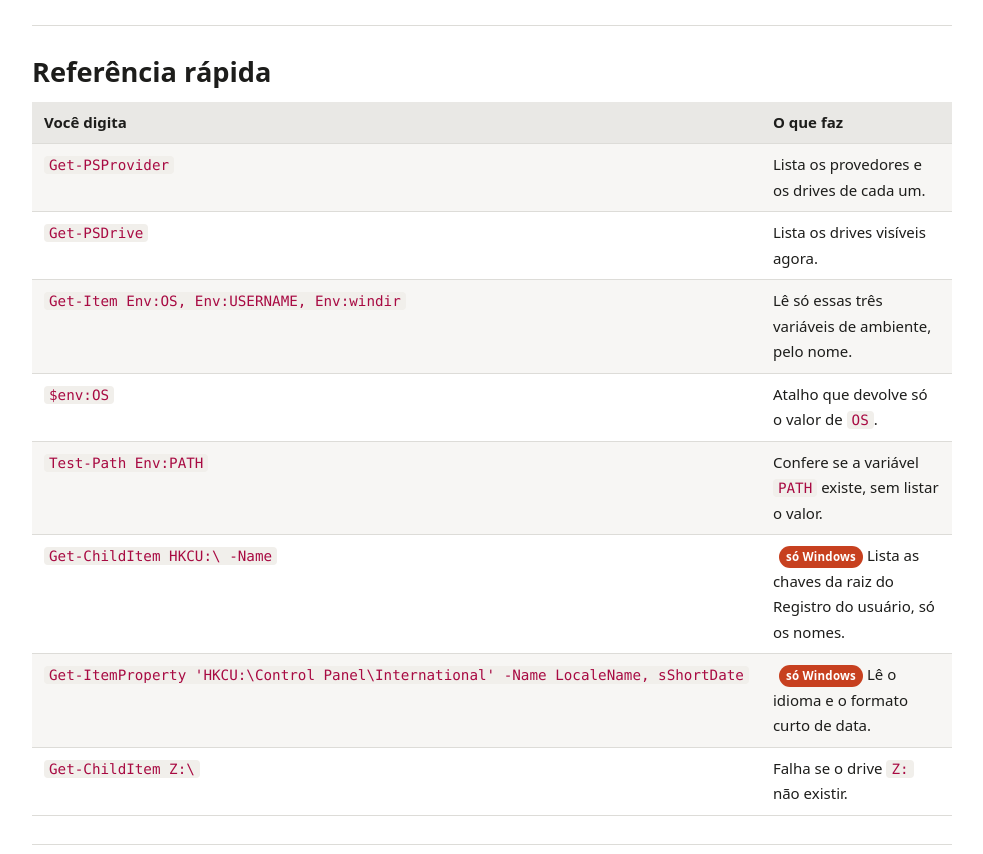
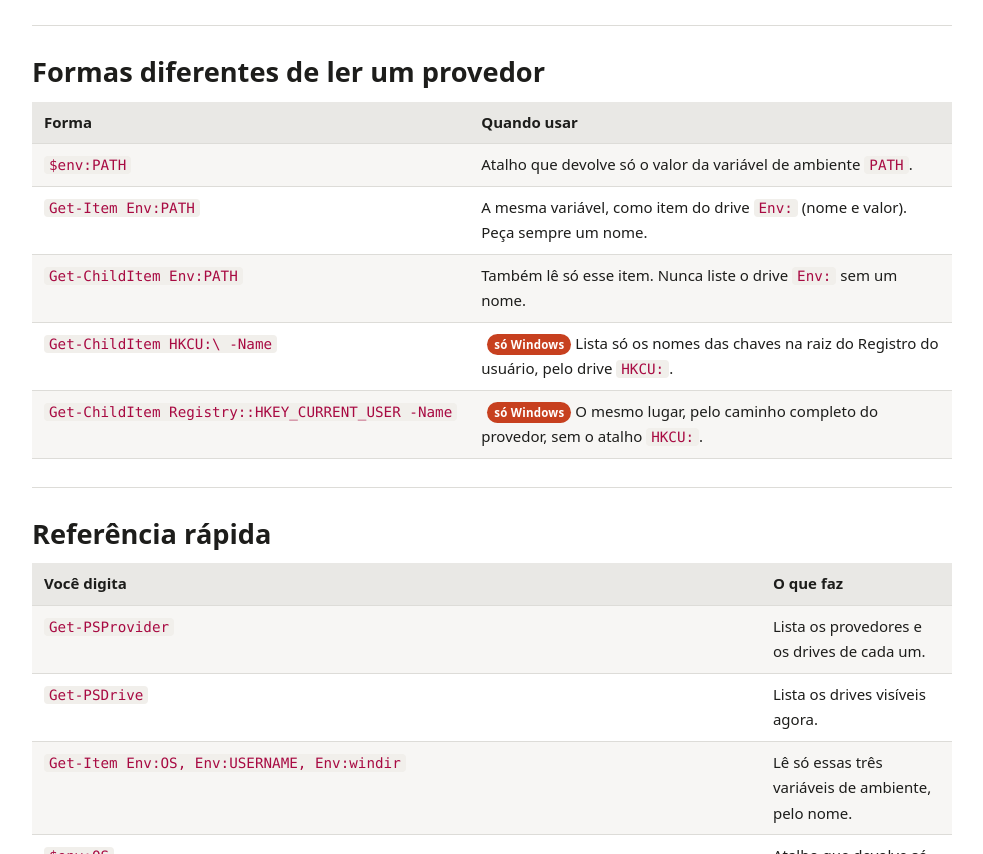
Before and after one commit to Wallysondevs/guia-powershell, a plain HTML site: page provedores.html in a window 1280 px wide. Shown: the part 8215-9069 px from the top of the page, without its empty margins (258-1241 px from the left). Drawn offline with Linux system fonts and the light colour scheme; a script that the page names is missing.

Commit message:
provedores: Formas diferentes de ler um provedor

```diff
--- a/provedores.html
+++ b/provedores.html
@@ -247,6 +247,20 @@ Get-ChildItem: Cannot find drive. A drive with the name 'Z' does not exist.
 
 <hr>
 
+<h2>Formas diferentes de ler um provedor</h2>
+<div class="table-wrap">
+<table class="ref">
+<tr><th>Forma</th><th>Quando usar</th></tr>
+<tr><td><code>$env:PATH</code></td><td>Atalho que devolve só o valor da variável de ambiente <code>PATH</code>.</td></tr>
+<tr><td><code>Get-Item Env:PATH</code></td><td>A mesma variável, como item do drive <code>Env:</code> (nome e valor). Peça sempre um nome.</td></tr>
+<tr><td><code>Get-ChildItem Env:PATH</code></td><td>Também lê só esse item. Nunca liste o drive <code>Env:</code> sem um nome.</td></tr>
+<tr><td><code>Get-ChildItem HKCU:\ -Name</code></td><td><span class="versao">só Windows</span> Lista só os nomes das chaves na raiz do Registro do usuário, pelo drive <code>HKCU:</code>.</td></tr>
+<tr><td><code>Get-ChildItem Registry::HKEY_CURRENT_USER -Name</code></td><td><span class="versao">só Windows</span> O mesmo lugar, pelo caminho completo do provedor, sem o atalho <code>HKCU:</code>.</td></tr>
+</table>
+</div>
+
+<hr>
+
 <h2>Referência rápida</h2>
 <div class="table-wrap">
 <table class="ref">
```
